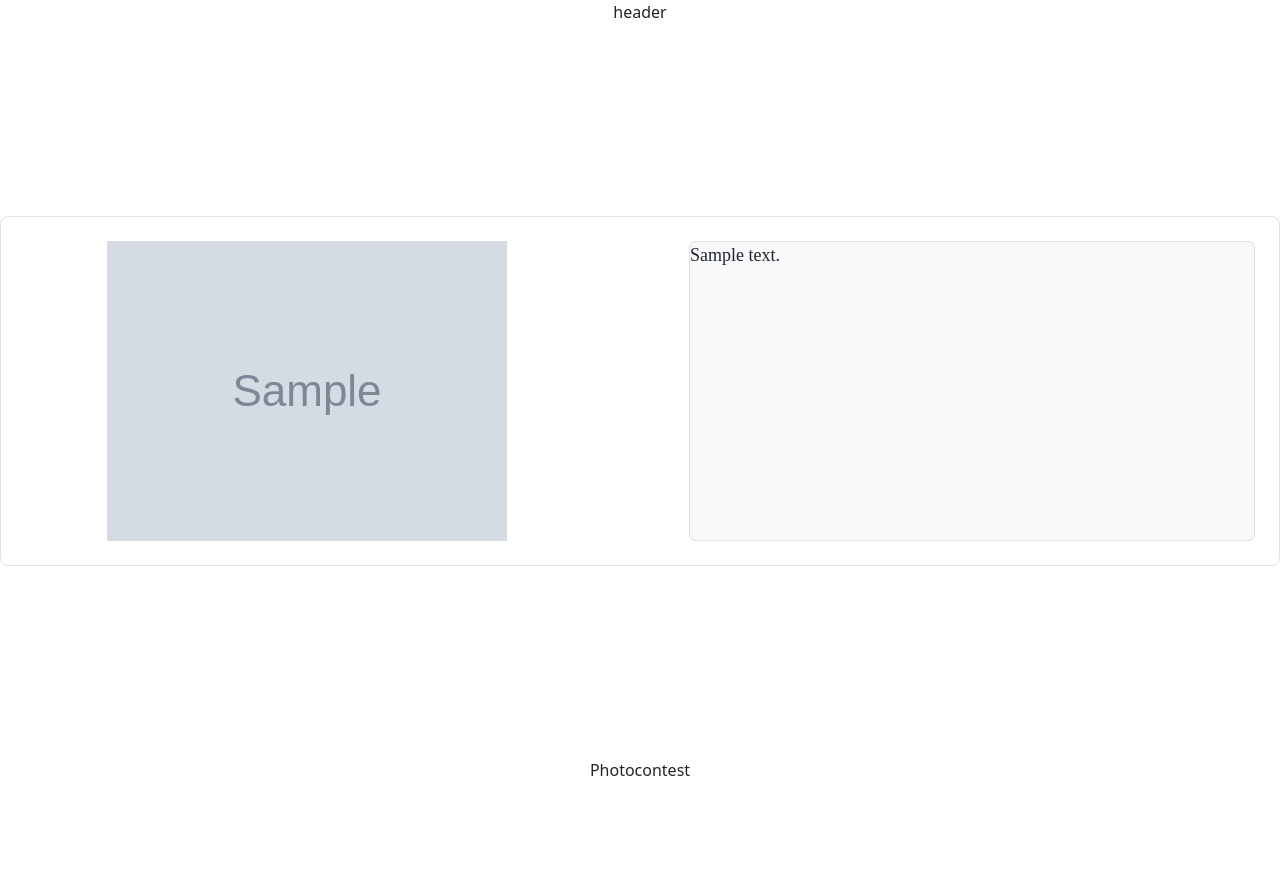
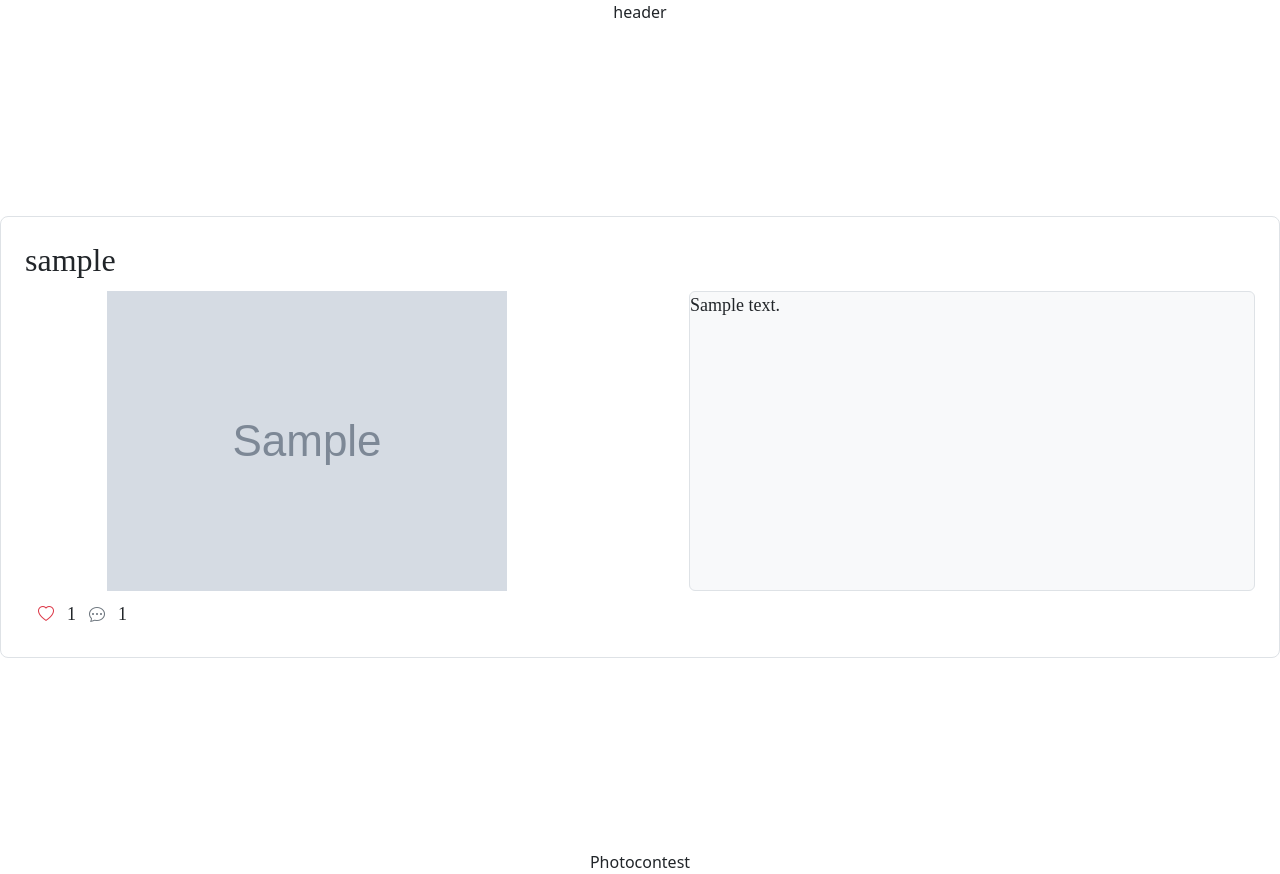
Before and after one commit to Katisvektavir/PhotoContest, a Django app: template api/templates/index.html in a window 1280 px wide. Before the commit the page ends 776 px from the top, so only its background shows below. Run offline with Django 5.2, Linux system fonts and the light colour scheme; the template is opened without the code that fills it: most values are stand-ins (such as "Sample title", 1, 10 or a date in 2020); grey boxes marked "Sample" are stand-in pictures; some libraries are stand-ins or nearby versions; some web fonts are replaced.

Commit message:
добавил иконки лайков и комментариев и имя пользователя к каждому посту. Добавил текстовое поле для класса комментариев.

```diff
--- a/api/css/fonts.css
+++ b/api/css/fonts.css
@@ -13,3 +13,7 @@ span {
   font-weight: normal;
   font-size: 18px;
 }
+
+h2 {
+  font-family: 'Istok';
+}
--- a/api/css/index.css
+++ b/api/css/index.css
@@ -32,6 +32,13 @@ body {
 .post_box {
   display: flex;
   width: 100%;
+  flex-direction: column;
+  gap: 4px;
+}
+
+.post_content {
+  display: flex;
+  width: 100%;
   gap: 100px;
   max-height: 800px;
 }
@@ -58,6 +65,15 @@ body {
   display: flex;
 }
 
+.post_action {
+  display: flex;
+  align-items: center;
+}
+
+.post_action button {
+  width: fit-content;
+}
+
 .modal-content, .modal-dialog {
   width: fit-content !important;
 }
--- a/api/templates/index.html
+++ b/api/templates/index.html
@@ -6,8 +6,8 @@
     <meta charset="UTF-8">
     <link rel="stylesheet" href="{% static 'index.css' %}">
     <link rel="stylesheet" href="{% static 'fonts.css' %}">
-
     {% bootstrap_css %}
+    <link rel="stylesheet" href="https://cdn.jsdelivr.net/npm/bootstrap-icons@1.11.3/font/bootstrap-icons.css">
 </head>
 
 <body>
@@ -19,13 +19,27 @@
 <main>
     {% for post in posts_time_sort %}
         <div class="post_box rounded-3 p-4 border" id="post_box">
-            <div class="post_images">
-            {% for photo in post.photos.all %}
-                <img class="post_photo" src="{{ photo.image.url }}" alt="{{ photo.name }}">
-            {% endfor %}
+            <h2>{{ post.user.username }}</h2>
+            <div class="post_content">
+                <div class="post_images">
+                {% for photo in post.photos.all %}
+                    <img class="post_photo" src="{{ photo.image.url }}" alt="{{ photo.name }}">
+                {% endfor %}
+                </div>
+                <span class="post_text bg-light rounded-2 border">{{ post.message }}</span>
             </div>
-            <span class="post_text bg-light rounded-2 border">{{ post.message }}</span>
+            <div class="post_action">
+                <button class="btn btn-link text-danger" aria-label="Нравится" aria-pressed="false">
+                    <i class="bi bi-heart"></i>
+                </button>
+                <span class="like_count">{{ post.likes.count }}</span>
+                <button class="btn btn-link text-secondary" aria-label="Комментарии">
+                    <i class="bi bi-chat-dots"></i>
+                </button>
+                <span class="comment_count">{{ post.comments.count }}</span>
+            </div>
         </div>
+
     {% endfor %}
 
     <div class="modal fade" id="carousel_modal_window" tabindex="-1">
--- a/models_app/models/comment/models.py
+++ b/models_app/models/comment/models.py
@@ -34,3 +34,6 @@ class Comment(TimeStampedMixin):
         null=True,
         blank=True
     )
+
+    message = models.TextField(
+    )
```
Also changed, not shown: api/fonts/IstokWeb-Regular.ttf (added).
